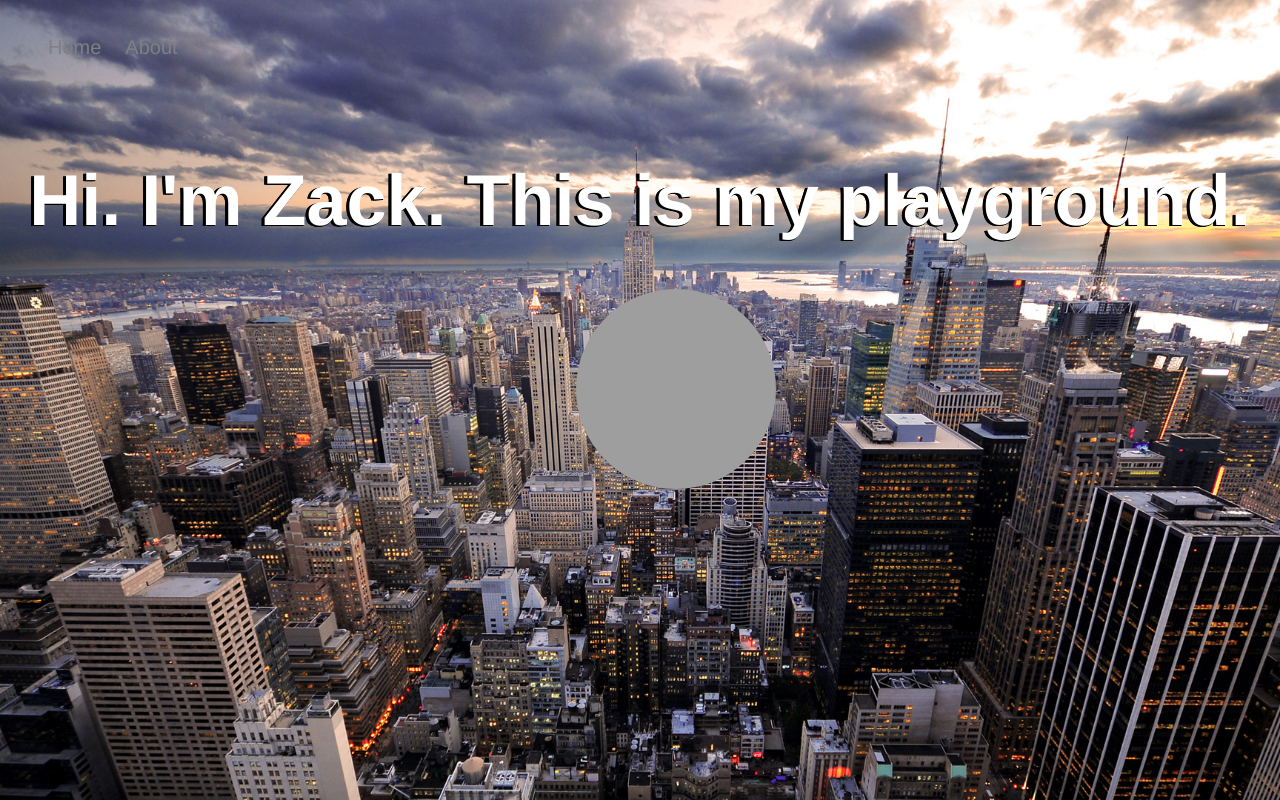
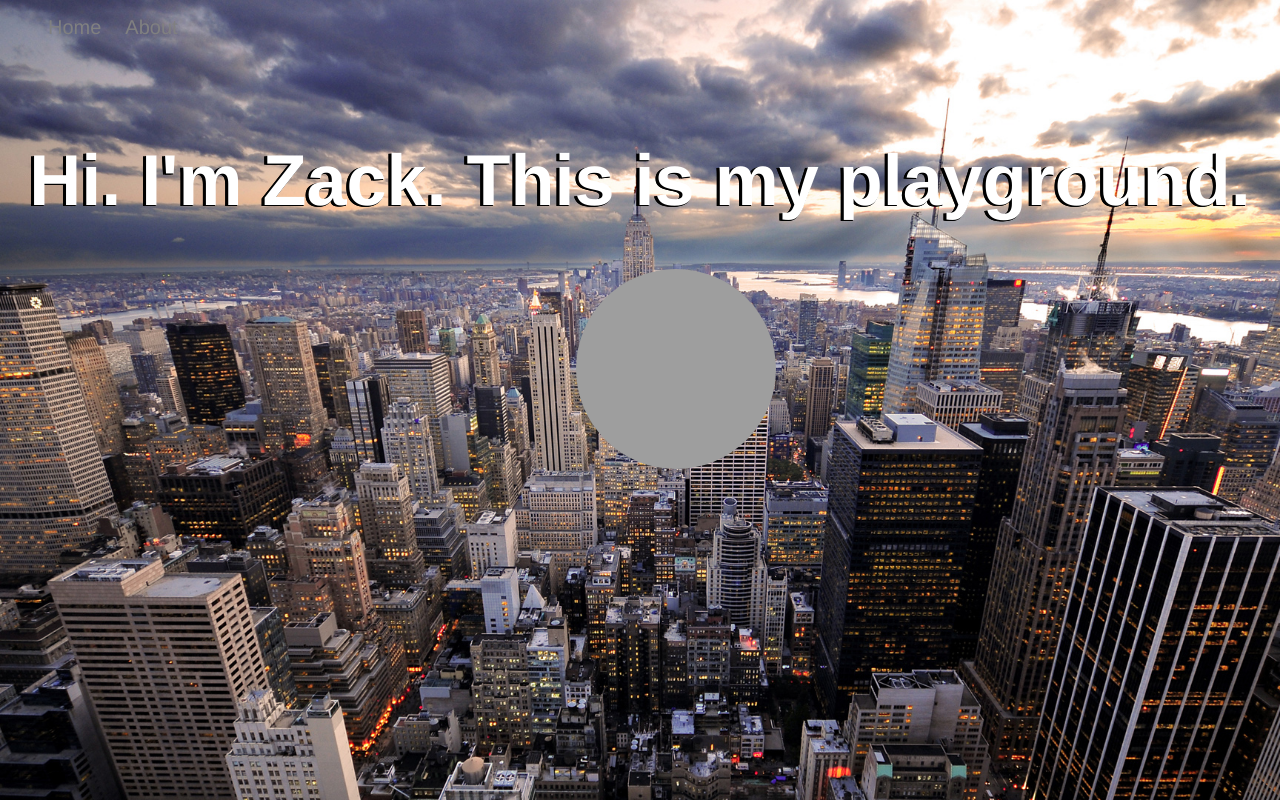
Before and after one commit to Jenksz/Brainstation, a plain HTML site: page index.html in a window 1280 px wide. Drawn offline with nearby package versions, Linux system fonts and the light colour scheme; grey boxes are pictures that could not be loaded.

Commit message:
Personal Sandbox Site

```diff
--- a/about.css
+++ b/about.css
@@ -13,7 +13,7 @@ li {
 	font-family: Helvetica, sans-serif;
 	font-size: 20px;
 	padding-right: 20px;
-	margin-top: 28px;
+
 }
 
 a {
--- a/style.css
+++ b/style.css
@@ -48,7 +48,7 @@ li {
 	font-family: Helvetica, sans-serif;
 	font-size: 20px;
 	padding-right: 20px;
-	margin-top: 20px;
+
 }
 
 li:hover
```
